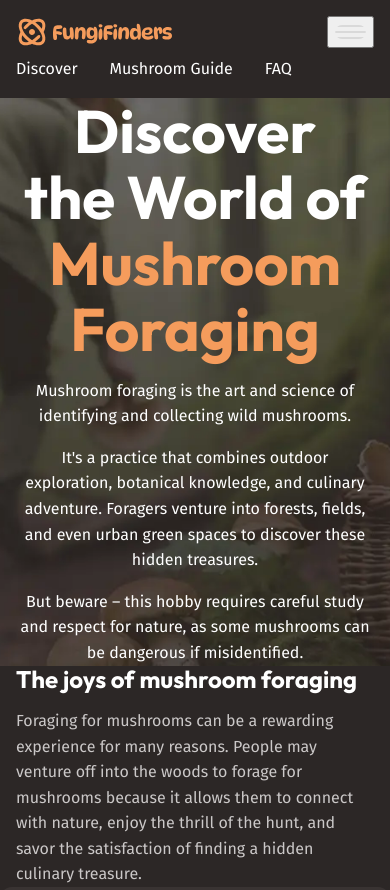
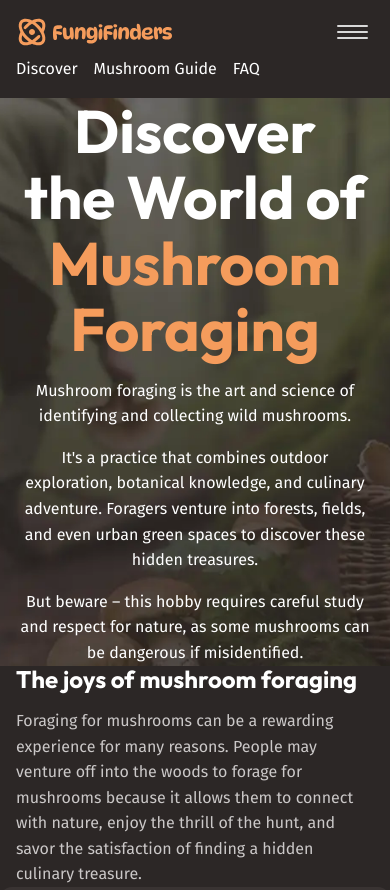
Before and after one commit to SwordLegz/fem-from-scratch, a plain HTML site: page index.html in a window 390 px wide. Shown: the top 890 px of the page. Drawn offline with Linux system fonts and the light colour scheme.

Commit message:
created the basics for the hamburger menu for mobile view

```diff
--- a/styles.css
+++ b/styles.css
@@ -223,13 +223,6 @@ h1 {
     }
   }
 
-  /* .flex-equal-columns {
-    display: flex;
-
-    > * {
-        flex: 1;
-    }
-  } */
 
   .section {
     --padding: 3.75rem;
@@ -269,28 +262,57 @@ h1 {
     justify-content: space-between;
   }
 
+  [aria-controls="primary-nav"] {
+    z-index: 100;
+    cursor: pointer;
+    background: transparent;
+    border: 0;
+
+    img {
+        border-radius: 0;
+    }
+  }
+
   .primary-navigation {
     ul {
-      list-style: none;
-      margin: 0;
-      padding: 0;
       display: flex;
       flex-wrap: wrap;
-      gap: 2rem;
+      gap: 0.5rem 1rem;
     }
 
     a {
       text-decoration: none;
     }
+    @media (width > 760px) {
+      position: absolute;
+      top: 0;
+      right: 0;
+      font-size: var(--font-size-lg);
+      font-weight: 700;
+      font-family: var(--ff-heading);
+      background-color: var(--background-accent-main);
+      padding: 2rem;
+      border-radius: 0 0 0 var(--border-radius-3);
+
+      ul {
+        gap: 0;
+        flex-direction: column;
+      }
+      li + li {
+            margin-block-start: 1.5rem;
+            padding-block-start: 1.5rem;
+            border-top: 2px solid var(--background-accent-light);
+        }
+    }
   }
 }
 
 @layer components {
-  .site-header {
+  /* .site-header {
     padding-block: 1rem;
-  }
+  } */
 
-  .side-header__inner {
+  /* .side-header__inner {
     display: flex;
     gap: 0.5 rem 1rem;
     flex-wrap: wrape;
@@ -302,7 +324,7 @@ h1 {
       flex-wrap: wrap;
       gap: 0.5 rem 1rem;
     }
-  }
+  } */
 
   .site-footer {
     text-align: center;
```
